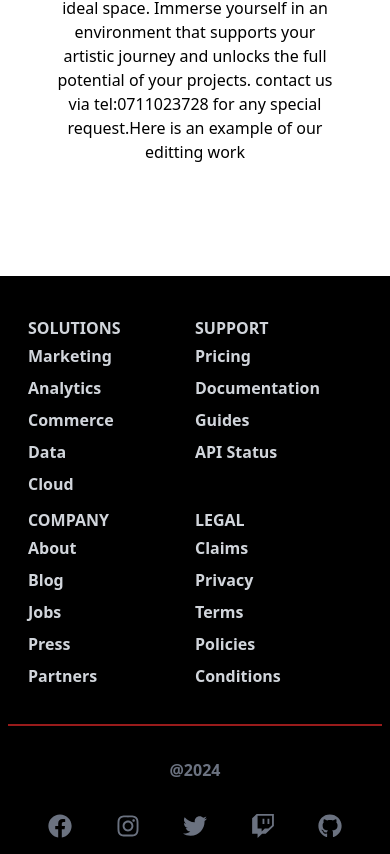
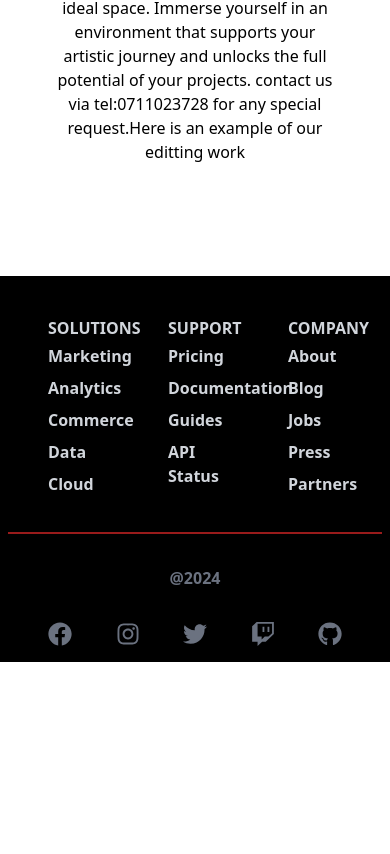
Before and after one commit to mwaniki-david/AIT-studio, a Next.js app: page / in a window 390 px wide. Shown: the part 3968-4822 px from the top of the page. After the commit the page ends 4630 px from the top, so only its background shows below. Built offline with nearby package versions, Linux system fonts and the light colour scheme.

Commit message:
tttttttt

```diff
--- a/app/Footer/Footer.tsx
+++ b/app/Footer/Footer.tsx
@@ -11,7 +11,7 @@ import {
 const Footer = () => {
   return (
     <div className='w-full mt-24 bg-black text-gray-300  px-2 font-bold'>
-        <div className=' mx-auto grid grid-cols-2 md:grid-cols-4 border-b-2 max-w-[1240px] border-red-800 py-8 px-5'>
+        <div className=' grid grid-cols-4 md:grid-cols-4 border-b-2 max-w-[1240px] gap-[120px]  border-red-800 py-8 px-10'>
             <div>
                 <h6 className='font-bold uppercase pt-2'>Solutions</h6>
                 <ul>
@@ -41,7 +41,7 @@ const Footer = () => {
                     <li className='py-1'>Partners</li>
                 </ul>
             </div>
-            <div>
+            <div className='hidden md:block'>
                 <h6 className='font-bold uppercase pt-2'>Legal</h6>
                 <ul>
                     <li className='py-1'>Claims</li>
```
